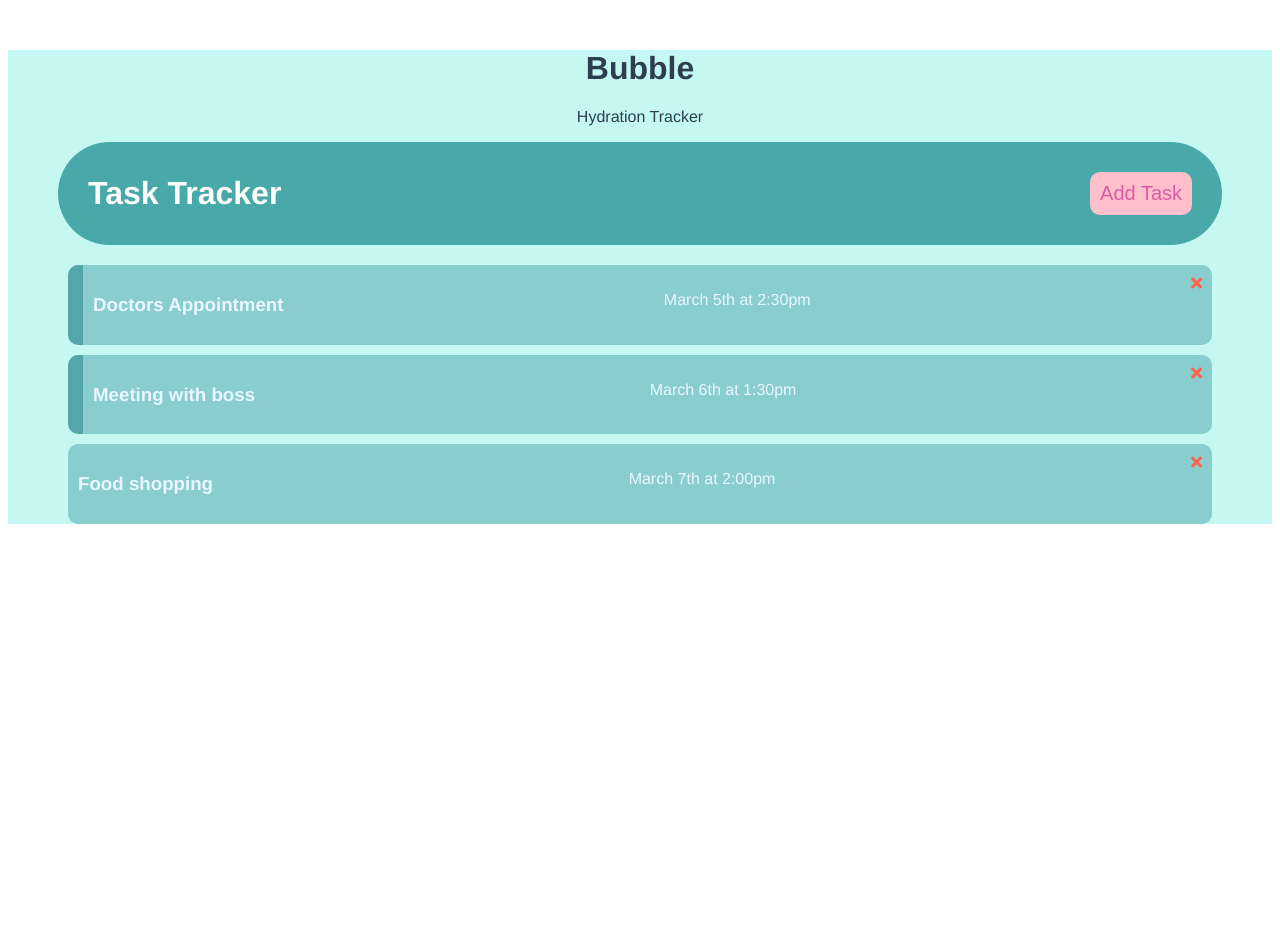
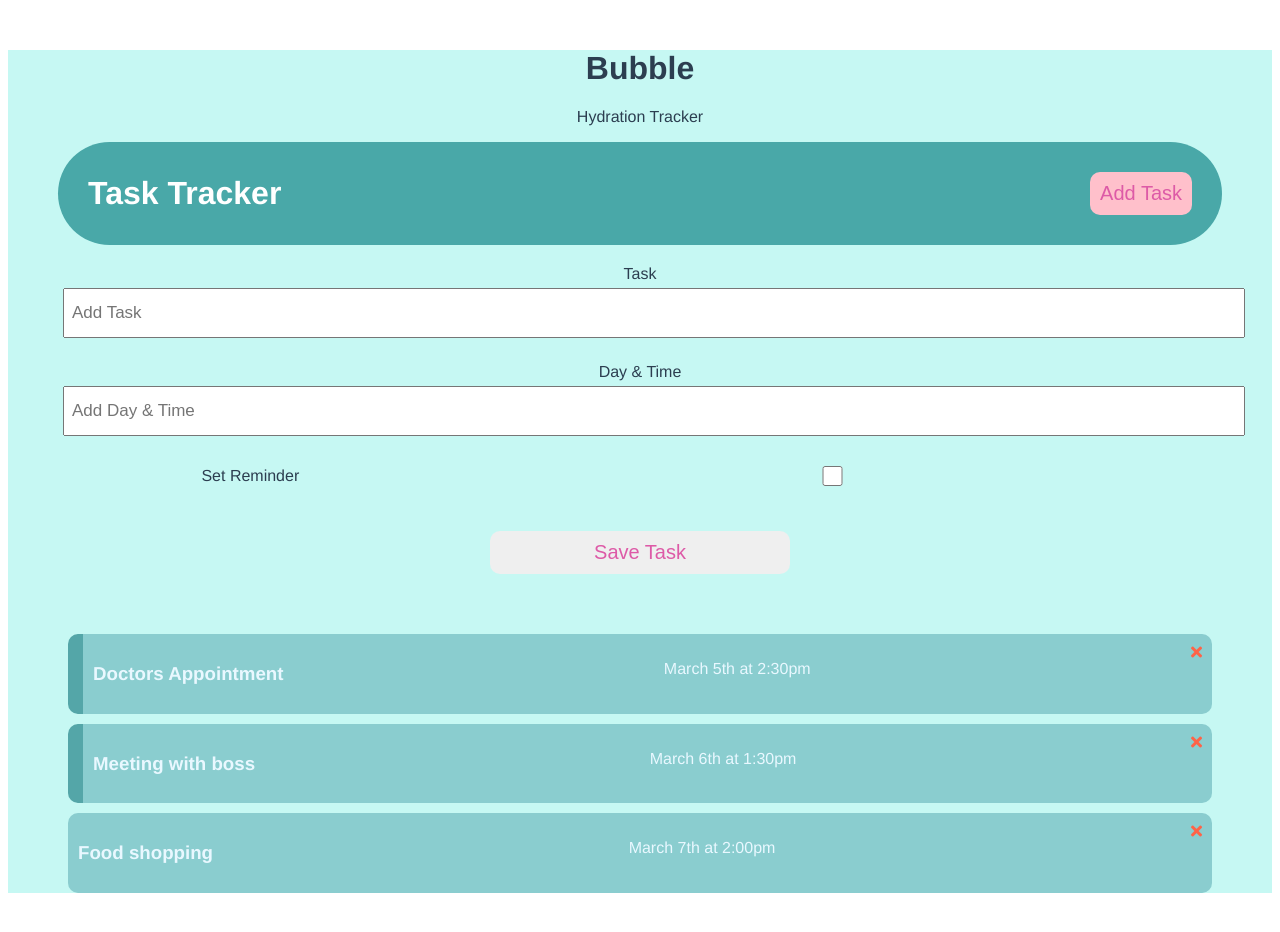
Before and after one commit to BrownMY/Bubble-Vue, a Vue app in the folder bubble-vue/: page / in a window 1280 px wide. Shown: the top 932 px of the page. Before the commit the page ends 800 px from the top, so only its background shows below. Built offline with nearby package versions, Linux system fonts and the light colour scheme.

Commit message:
Add Task form add

```diff
--- a/bubble-vue/src/App.vue
+++ b/bubble-vue/src/App.vue
@@ -3,6 +3,7 @@
    <h1>Bubble</h1>
    <p>Hydration Tracker</p>
    <Header title="Task Tracker"/>
+   <AddTask @add-task="addTask"/>
    <Tasks @toggle-reminder="toggleReminder" @delete-task="deleteTask" :tasks="tasks" />
   </div>
 
@@ -12,12 +13,14 @@
 
 import Header from './components/Header'
 import Tasks from './components/Tasks'
+import AddTask from './components/AddTask'
 
 export default {
   name: 'App',
   components: {
     Header,
-    Tasks
+    Tasks,
+    AddTask
   },
 
   data() {
@@ -26,6 +29,10 @@
     }
   },
   methods: {
+    addTask(task) {
+      this.tasks = [...this.tasks, task]
+    },
+
     deleteTask(id) {
       if(confirm('Are you sure?'))
       this.tasks = this.tasks.filter((task) => task.id !== id)
--- /dev/null
+++ b/bubble-vue/src/components/AddTask.vue
@@ -0,0 +1,100 @@
+<template>
+  <form @submit="onSubmit" class="add-form">
+    <div class="form-control">
+      <label>Task</label>
+      <input type="text" v-model="text" name="text" placeholder="Add Task" />
+    </div>
+    <div class="form-control">
+      <label>Day & Time</label>
+      <input
+        type="text"
+        v-model="day"
+        name="day"
+        placeholder="Add Day & Time"
+      />
+    </div>
+    <div class="form-control form-control-check">
+      <label>Set Reminder</label>
+      <input type="checkbox" v-model="reminder" name="reminder" />
+    </div>
+
+    <input type="submit" value="Save Task" class="btn btn-block" />
+  </form>
+</template>
+
+<script>
+export default {
+  name: "AddTask",
+  data() {
+      return {
+          text: '',
+          day: '',
+          reminder: false
+      }
+  },
+  methods: {
+      onSubmit(e) {
+          e.preventDefault()
+
+          if(!this.text) {
+              alert('Please add a task')
+              return
+          }
+          const newTask = {
+              id: Math.floor(Math.random() * 1000000),
+              text: this.text,
+              day: this.day,
+              reminder: this.reminder
+          }
+          this.$emit('add-task', newTask)
+      }
+  }
+};
+</script>
+
+<style scoped>
+.btn {
+  border: none;
+  width: 300px;
+  border-radius: 10px;
+  padding: 10px;
+  font-size: 20px;
+  color: rgb(221, 90, 167);
+  margin: 20px;
+}
+
+.add-form {
+  margin-bottom: 40px;
+}
+
+.form-control {
+  margin: 20px 0;
+}
+
+.form-control label {
+  display: block;
+}
+
+.form-control input {
+  width: 100%;
+  height: 40px;
+  margin: 5px;
+  padding: 3px 7px;
+  font-size: 17px;
+}
+
+.form-control-check {
+  display: flex;
+  align-items: center;
+  justify-content: space-between;
+}
+
+.form-control-check label {
+  flex: 1;
+}
+
+.form-control-check input {
+  flex: 2;
+  height: 20px;
+}
+</style>
```
